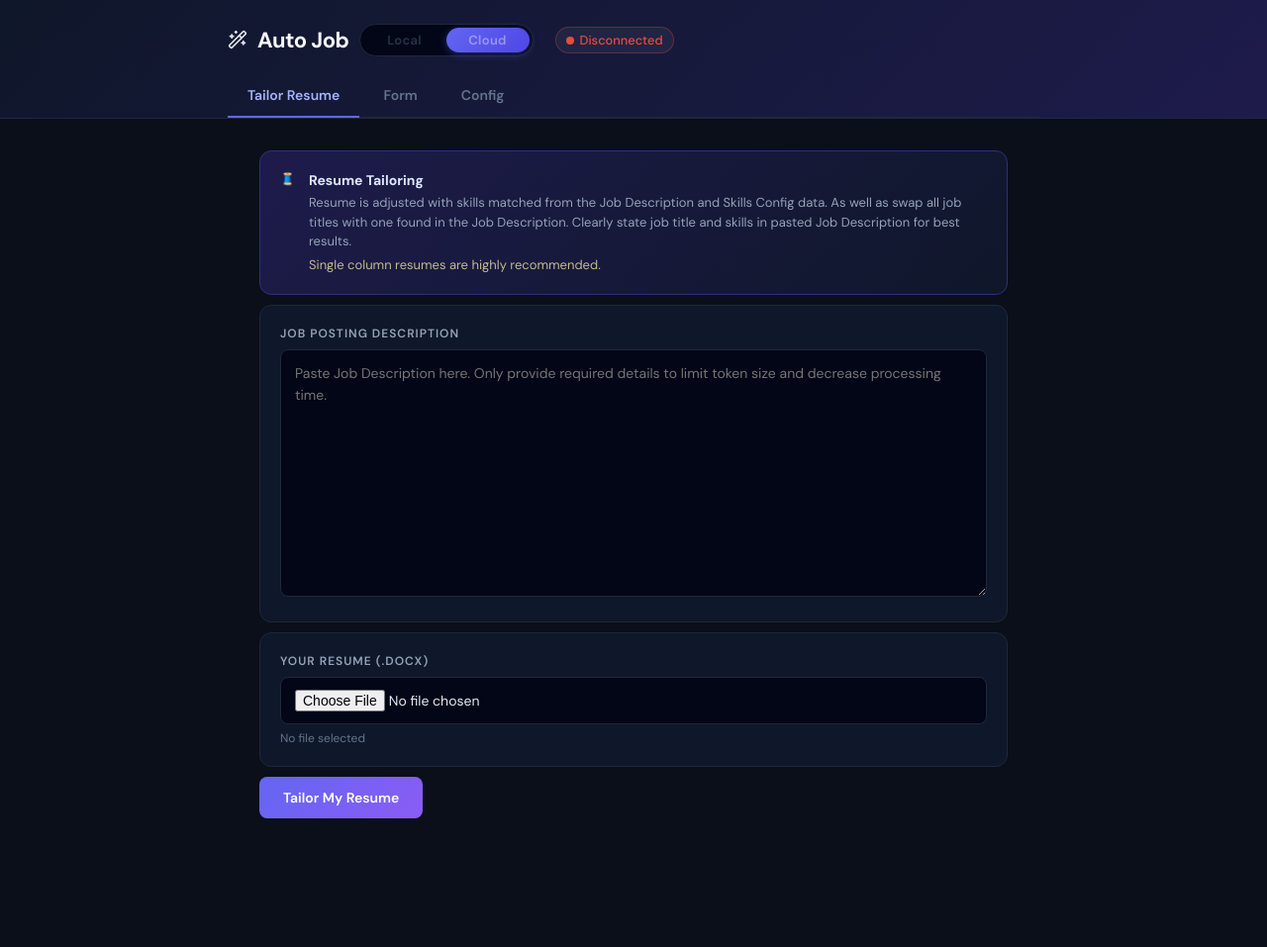
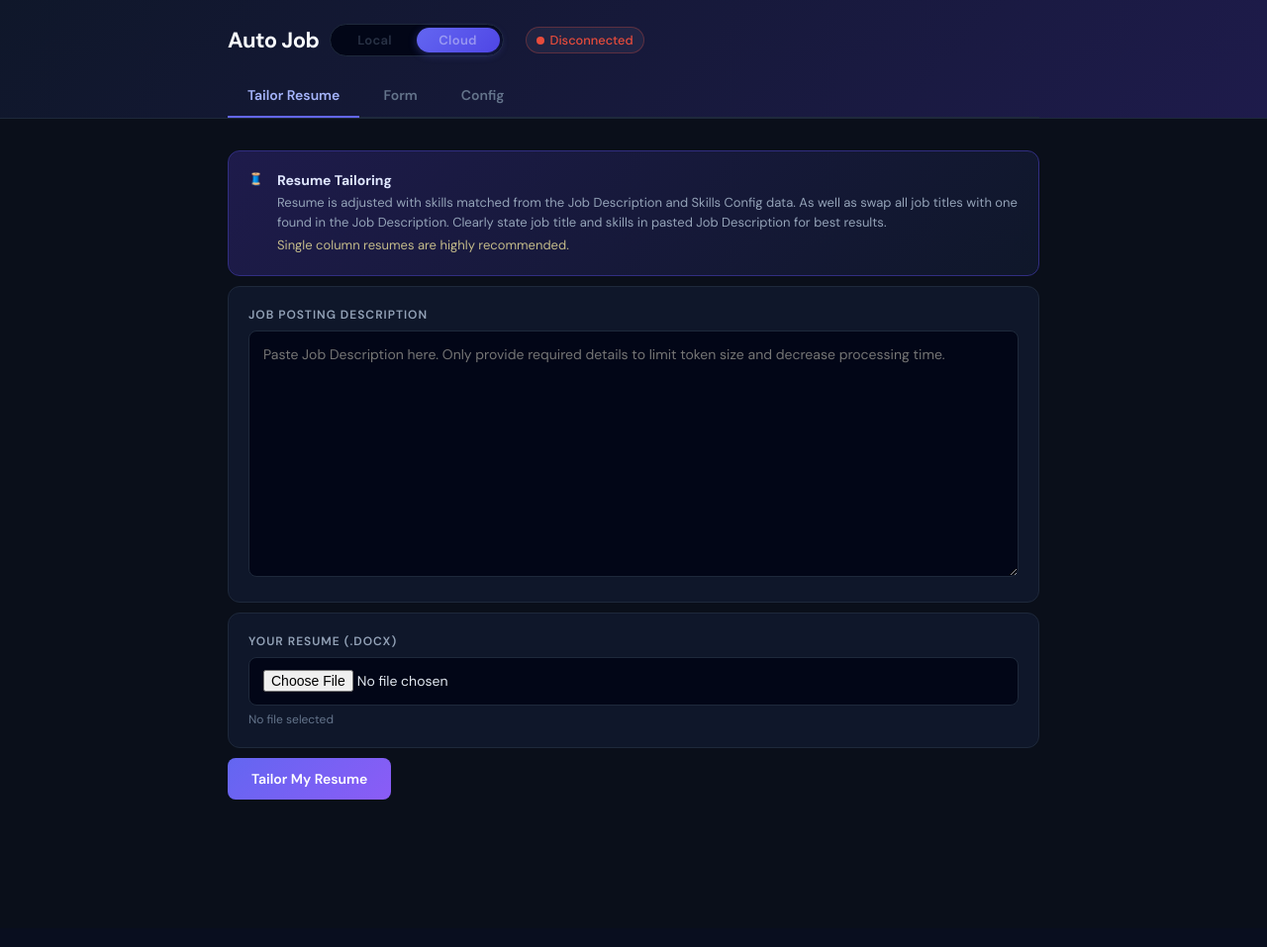
Before and after one commit to Debugger3000/ResumeTailor, a Python web app: template templates/index.html in a window 1280 px wide. Shown: the whole page at 99% size. After the commit the page ends 808 px from the top, so only its background shows below. Run offline with Jinja, Linux system fonts and the light colour scheme; the template is opened without the code that fills it, so the values that code supplies are empty.

Commit message:
ui changes for image capture

```diff
--- a/static/style.css
+++ b/static/style.css
@@ -85,7 +85,7 @@ body {
 main {
   max-width: 820px;
   margin: 0 auto;
-  padding: 32px;
+  padding: 32px 0px;
 }
 .page { display: none; flex-direction: column; gap: 10px; }
 .page.active { display: flex; }
--- a/templates/index.html
+++ b/templates/index.html
@@ -12,7 +12,7 @@
     <div class="header-inner">
       <div class="brand">
          <div id="app-title">
-          <i data-lucide="wand-2" class="lucide-icon" id="brand-icon"></i>
+          <!-- <i data-lucide="wand-2" class="lucide-icon" id="brand-icon"></i> -->
           <h1>Auto Job</h1>
           <div class="model-toggle" id="modelToggle" data-active="cloud" role="group" aria-label="Active model">
             <button type="button" class="model-toggle-option" data-kind="local">Local</button>
```
